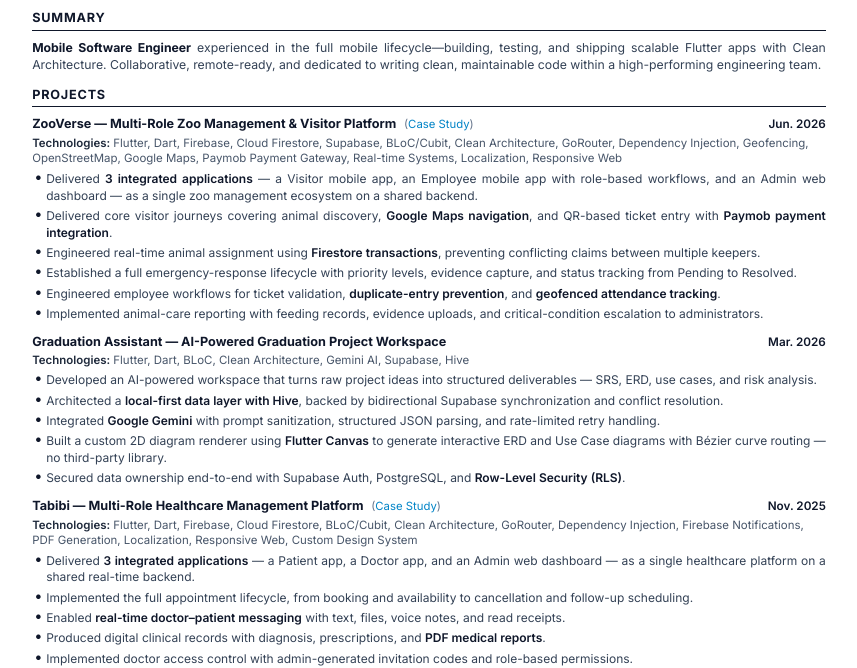
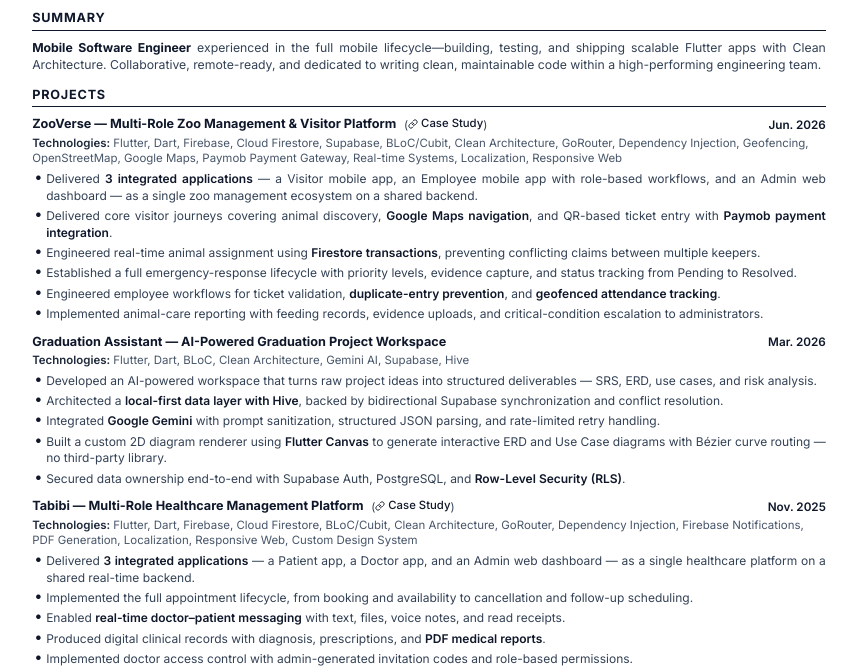
Before and after one commit to manar42/Portfolio, a plain HTML site: page cv.html in a window 1280 px wide. Shown: the part 120-788 px from the top of the page, without its empty margins (211-1068 px from the left). Drawn offline with Linux system fonts and the light colour scheme.

Commit message:
Update CV: add dark link icon to project links and remove blue color

```diff
--- a/cv.html
+++ b/cv.html
@@ -146,15 +146,30 @@
     }
     .item-links {
       font-size: 8.5pt;
-      color: #64748b;
+      color: #334155;
       margin-left: 4px;
     }
     .item-links a {
-      color: #0284c7;
+      color: #0f172a;
       text-decoration: none;
+      display: inline-flex;
+      align-items: center;
+      gap: 3px;
+      font-weight: 500;
     }
     .item-links a:hover {
       text-decoration: underline;
+    }
+    .link-icon {
+      width: 10px;
+      height: 10px;
+      stroke: #0f172a;
+      stroke-width: 2.2;
+      stroke-linecap: round;
+      stroke-linejoin: round;
+      fill: none;
+      flex-shrink: 0;
+      display: inline-block;
     }
     .item-date {
       font-size: 8.8pt;
@@ -244,7 +259,7 @@
         text-decoration: none;
       }
       .item-links a {
-        color: #0284c7;
+        color: #0f172a;
       }
     }
   </style>
@@ -320,7 +335,7 @@
       <div class="item-header">
         <div class="item-title-wrap">
           <span class="item-title">ZooVerse — Multi-Role Zoo Management &amp; Visitor Platform</span>
-          <span class="item-links">(<a href="https://portfolio-d19p.vercel.app/#work" target="_blank">Case Study</a>)</span>
+          <span class="item-links">(<a href="https://portfolio-d19p.vercel.app/#work" target="_blank"><svg class="link-icon" viewBox="0 0 24 24"><path d="M10 13a5 5 0 0 0 7.54.54l3-3a5 5 0 0 0-7.07-7.07l-1.72 1.71"/><path d="M14 11a5 5 0 0 0-7.54-.54l-3 3a5 5 0 0 0 7.07 7.07l1.71-1.71"/></svg>Case Study</a>)</span>
         </div>
         <span class="item-date">Jun. 2026</span>
       </div>
@@ -362,7 +377,7 @@
       <div class="item-header">
         <div class="item-title-wrap">
           <span class="item-title">Tabibi — Multi-Role Healthcare Management Platform</span>
-          <span class="item-links">(<a href="https://portfolio-d19p.vercel.app/#work" target="_blank">Case Study</a>)</span>
+          <span class="item-links">(<a href="https://portfolio-d19p.vercel.app/#work" target="_blank"><svg class="link-icon" viewBox="0 0 24 24"><path d="M10 13a5 5 0 0 0 7.54.54l3-3a5 5 0 0 0-7.07-7.07l-1.72 1.71"/><path d="M14 11a5 5 0 0 0-7.54-.54l-3 3a5 5 0 0 0 7.07 7.07l1.71-1.71"/></svg>Case Study</a>)</span>
         </div>
         <span class="item-date">Nov. 2025</span>
       </div>
@@ -384,7 +399,7 @@
       <div class="item-header">
         <div class="item-title-wrap">
           <span class="item-title">Ishara — Arabic Sign Language AI</span>
-          <span class="item-links">(<a href="https://github.com/manar42" target="_blank">GitHub</a>)</span>
+          <span class="item-links">(<a href="https://github.com/manar42" target="_blank"><svg class="link-icon" viewBox="0 0 24 24"><path d="M10 13a5 5 0 0 0 7.54.54l3-3a5 5 0 0 0-7.07-7.07l-1.72 1.71"/><path d="M14 11a5 5 0 0 0-7.54-.54l-3 3a5 5 0 0 0 7.07 7.07l1.71-1.71"/></svg>GitHub</a>)</span>
         </div>
         <span class="item-date">Aug. 2025</span>
       </div>
```
Also changed, not shown: 1 other file.
